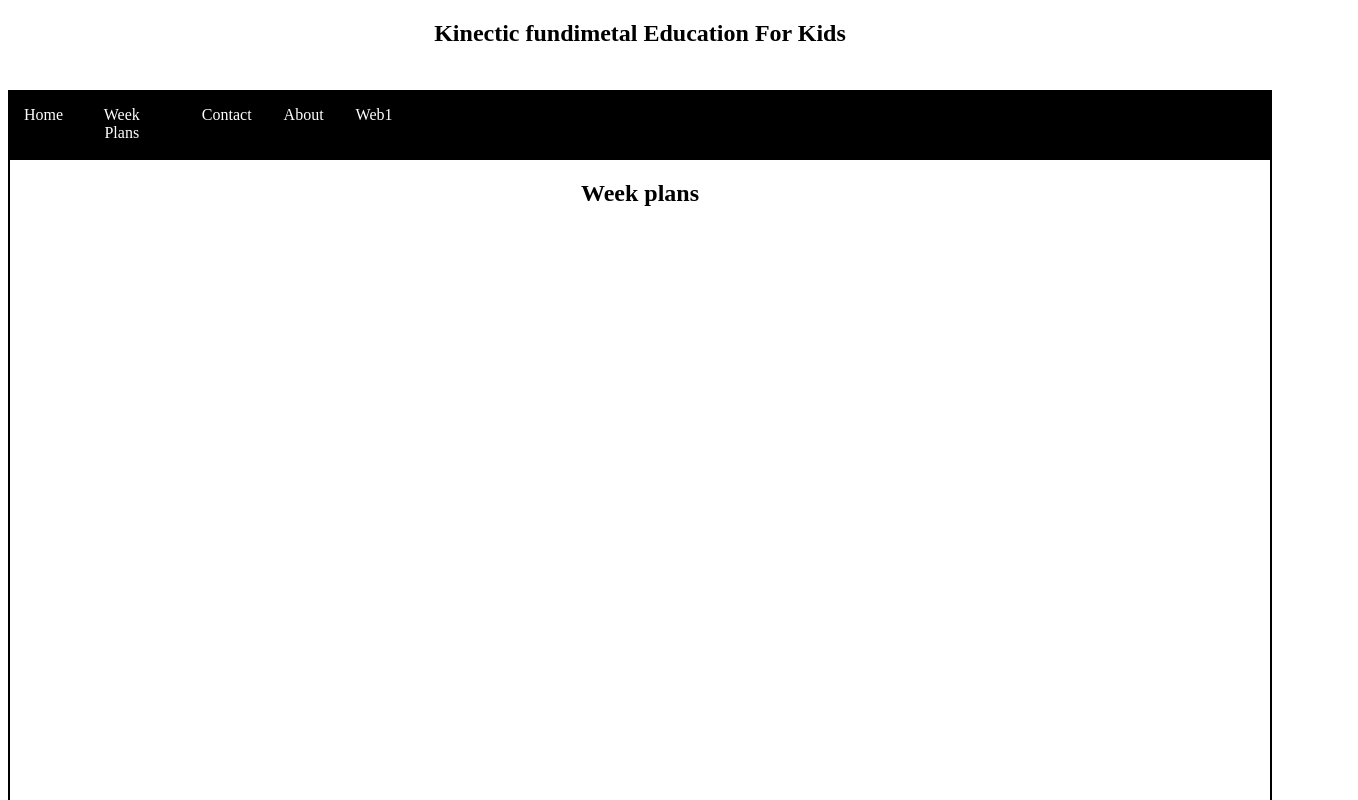
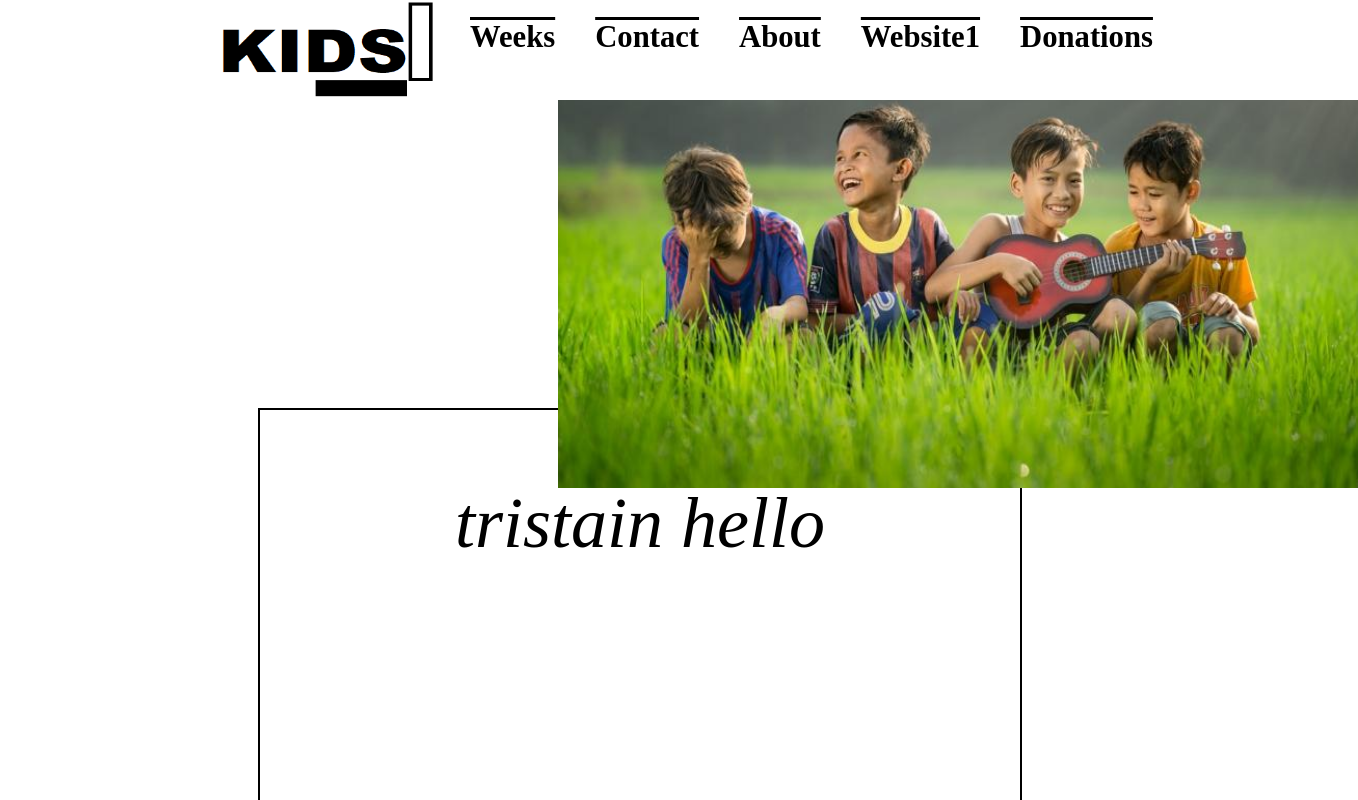
Before and after one commit to LeasonRyk/Website, a plain HTML site: page weekwebpage.html in a window 1280 px wide. Shown: the top 800 px of the page, 1358 px wide, since content can reach past the window. Drawn offline with Linux system fonts and the light colour scheme; files whose address does not match are found by name.

Commit message:
ARUL
JUST A LITTLE UPGRADE

```diff
--- a/style2.css
+++ b/style2.css
@@ -1,24 +1,30 @@
 ul {
     list-style-type: none;
     margin: 0;
-    padding: 0;
-    overflow: hidden;
-    background-color: rgb(0, 0, 0);
+    padding-left: 15%;
     position: fixed;
-    width: 67.7%;
+    width: 100%;
     top: 0;
     text-align: center;
+    overflow: hidden;
+    background-color: white ;
 
+  }
+  ul:hover{
+    background-color: white;
+    border-bottom: 2px solid black;
 
   }
 
   li a {
     text-align: center;
-    width: 50%;
+    width: 80%;
     display: flex;
-    color: rgb(255, 255, 255);
-    padding: 14px 16px;
+    color: rgb(0, 0, 0);
+    padding: 20px 20px;
     text-decoration: none;
+    font-size: 23pt;
+   text-decoration-line: overline;
 
   }
 
@@ -26,15 +32,16 @@ ul {
   li a:hover {
     background-color: #555;
 
+
   }
   h2 {
-      text-align: center;
       height: 50px;
       font-style: oblique;
 
   }
 li{
-    float: left;
+float: left;
+
 }
 
 section Week{
@@ -42,21 +49,16 @@ section Week{
 }
 h1 {
     text-align: center;
-
+    font-style: italic;
 }
 
 
  header{
-    height: 30vh;
+    height: 50vh;
     display: flex;
-    justify-content: center;
-    align-items: center;
     text-align: justify;
     margin: 0;
-    background-image:  rgba(0, 0, 0, 0.336), url("image_1.jpeg");
     font-size: 36pt;
-
-
 
 }
 section{
@@ -68,7 +70,25 @@ section{
     text-align: center;
 
 }
-html{
-   padding-left: 300px;
-   padding-right: 300px;
+
+.logo{
+  width: 250px;
+  height: 100px;
+ float: left;
 }
+main{
+  padding-left: 250px ;
+  padding-right: 250px ;
+
+}
+.image1{
+  width: 800px;
+  height: 480px;
+  padding-left: 550px;
+  top: 0;
+}
+p{
+  font-size: 54pt;
+  font-style: oblique;
+
+}
--- a/weekStyle.css
+++ b/weekStyle.css
@@ -1,19 +1,30 @@
 ul {
   list-style-type: none;
   margin: 0;
-    padding: 0;
+  padding-left: 15%;
+  position: fixed;
+  width: 100%;
+  top: 0;
+  text-align: center;
   overflow: hidden;
-    background-color: rgb(0, 0, 0);
+  background-color: white ;
+
+}
+ul:hover{
+  background-color: white;
+  border-bottom: 2px solid black;
 
 }
 
 li a {
   text-align: center;
-    width: 50%;
+  width: 80%;
   display: flex;
-    color: rgb(255, 255, 255);
-    padding: 16px 16px;
+  color: rgb(0, 0, 0);
+  padding: 20px 20px;
   text-decoration: none;
+  font-size: 23pt;
+ text-decoration-line: overline;
 
 }
 
@@ -21,13 +32,34 @@ ul {
 li a:hover {
   background-color: #555;
 
+
 }
 h2 {
-      text-align: center;
     height: 50px;
+    font-style: oblique;
+
 }
 li{
 float: left;
+
+}
+
+section Week{
+  background-color: #555 ;
+}
+h1 {
+  text-align: center;
+  font-style: italic;
+}
+
+
+header{
+  height: 50vh;
+  display: flex;
+  text-align: justify;
+  margin: 0;
+  font-size: 36pt;
+
 }
 section{
   height: 100vh;
@@ -38,3 +70,20 @@ section{
   text-align: center;
 
 }
+
+.logo{
+width: 250px;
+height: 100px;
+float: left;
+}
+main{
+padding-left: 250px ;
+padding-right: 250px ;
+
+}
+.image1{
+width: 800px;
+height: 480px;
+padding-left: 550px;
+top: 0;
+}
--- a/weekwebpage.html
+++ b/weekwebpage.html
@@ -2,28 +2,33 @@
 <html>
 
 <head>
-    <title>Week Plans</title>
-    <link rel="stylesheet" href="weekStyle.css">
+    <title>webpage 2</title>
+    <link rel="stylesheet" href="style2.css">
 
 <body>
     <header>
-        <h2>Kinectic fundimetal Education For Kids</h2>
+            <img src="C:\Users\Leason Rykaart\Desktop\Website\image_1.JPEG" class="image1">
+            </header>
         <nav>
+
             <ul>
-                <li><a href="C:\Users\Leason Rykaart\Desktop\Website\website2.html">Home</a></li>
-                <li><a href="#week">Week Plans</a></li>
-                <li><a href="#contact">Contact</a></li>
-                <li><a href="#about">About</a></li>
-                <li><a href="C:\Users\Leason Rykaart\Desktop\Website\index.html">Web1</a></li>
+                <a href="#home"><img src="C:\Users\Leason Rykaart\Desktop\Website\logo.PNG" class="logo"></a>
+                <li><a href="C:\Users\Leason Rykaart\Desktop\Website\weekwebpage.html"><Strong>Weeks</Strong></a></li>
+                <li><a href="#contact"><Strong>Contact</Strong></a></li>
+                <li><a href="#about"><Strong>About</Strong></a></li>
+                <li><a href="C:\Users\Leason Rykaart\Desktop\Website\index.html"><Strong>Website1</Strong></a></li>
+                <li><a href="#donations"><Strong>Donations</Strong></a></li>
             </ul>
-    </header>
+
     </nav>
     <main>
-<section id="Week">
-    <div class="section-inner">
-        <h1>Week plans</h1>
-    </div>
-</section>
+
+        <section id="week1">
+                <div class="section-inner">
+    <p> tristain hello</p>
+                </div>
+            </section>
+
 
 
 </body>
```
Also changed, not shown: website2.html (+14 -6 lines), LOGO.png (added), 1 other file. Lines whose indentation alone changed are shown as unchanged.
